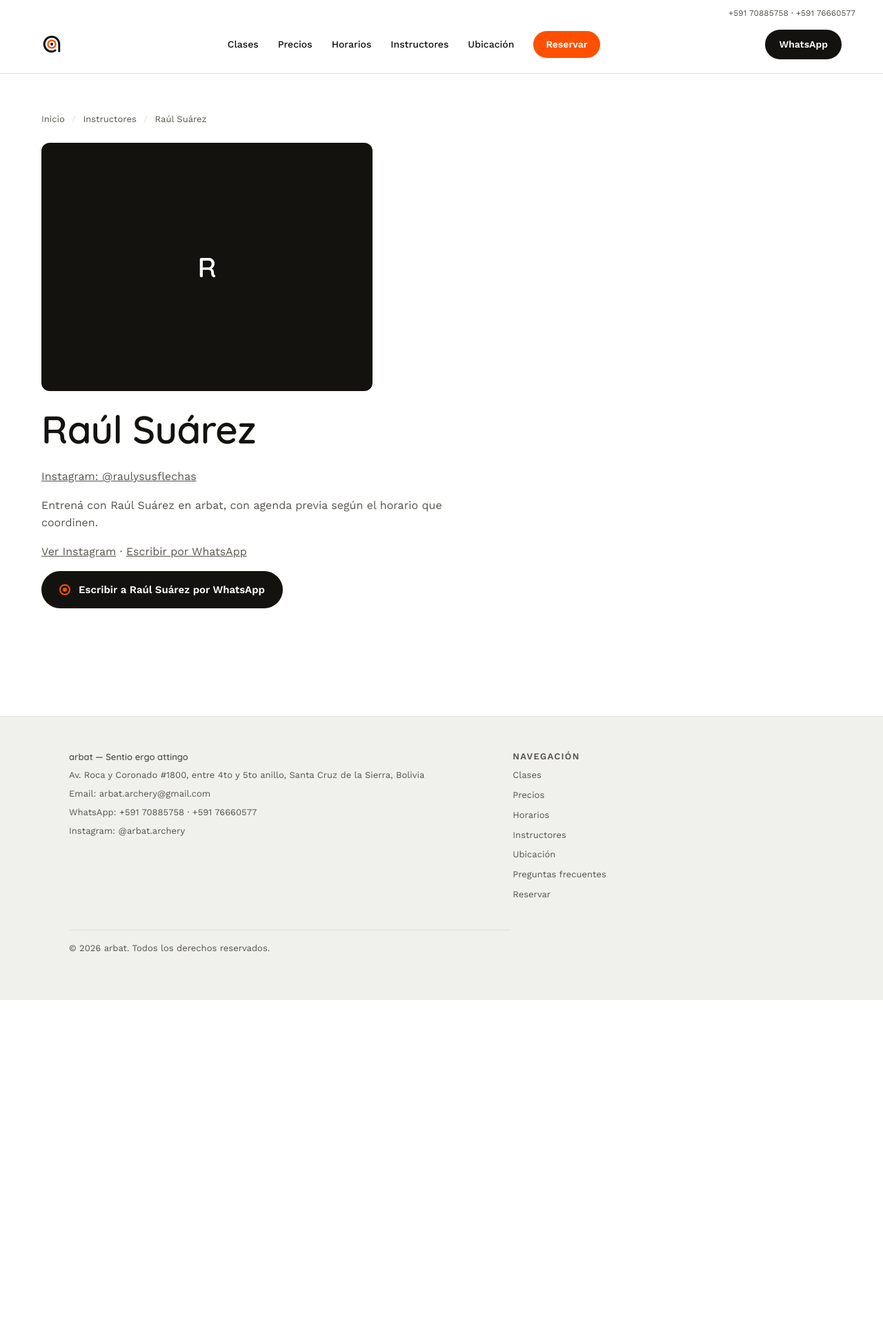
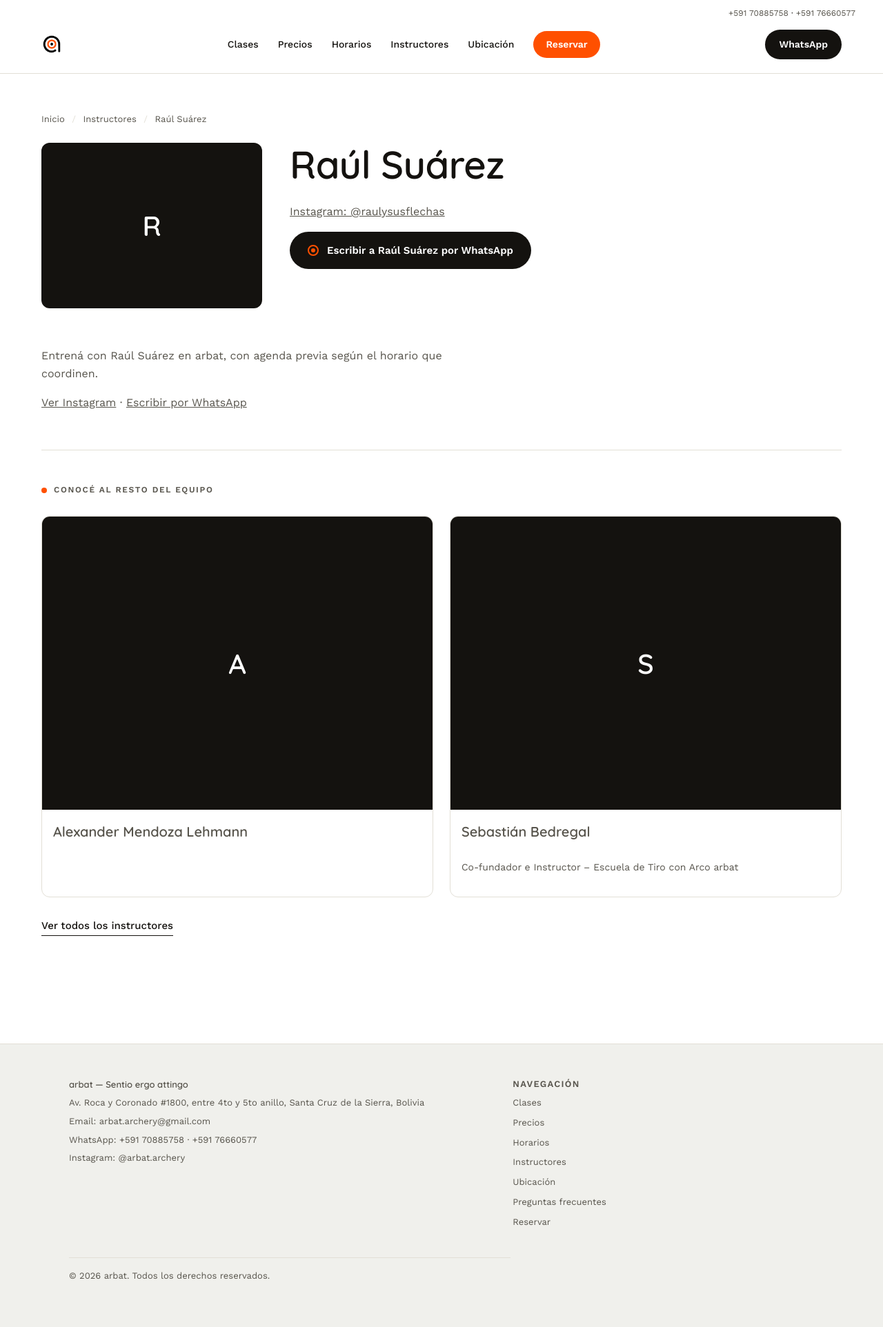
Before and after one commit to asosab/arbat_frontend, a Jekyll site: the page built from _instructores/raul-suarez.md, in a window 1280 px wide. Shown: the whole page at 69% size. Built offline with Jekyll 4.4.1, drawn with Linux system fonts in a browser that asks for light colours; before the commit the page ends 1450 px from its top, so only the background shows below that.

Commit message:
instructores

```diff
--- a/_layouts/instructor.html
+++ b/_layouts/instructor.html
@@ -2,6 +2,7 @@
 layout: default
 ---
 <article class="instructor">
+  <div class="instructor-header">
     <div class="instructor-media">
       {% assign foto_existe = false %}
       {% for f in site.static_files %}{% if f.path == page.foto %}{% assign foto_existe = true %}{% endif %}{% endfor %}
@@ -11,6 +12,7 @@
       <div class="placeholder" aria-hidden="true">{{ page.nombre | slice: 0, 1 }}</div>
       {% endif %}
     </div>
+    <div class="instructor-header-info">
       <h1>{{ page.nombre }}</h1>
       {% if page.rol %}
       <p class="instructor-rol">{{ page.rol }}</p>
@@ -18,11 +20,45 @@
       {% if page.instagram %}
       <p class="instructor-instagram"><a href="https://www.instagram.com/{{ page.instagram }}" target="_blank" rel="noopener">Instagram: @{{ page.instagram }}</a></p>
       {% endif %}
-  {{ content }}
       {% assign wa_numero = page.whatsapp | remove: '+' | remove: ' ' %}
       {% assign wa_mensaje = 'Hola ' | append: page.nombre | append: ', quiero información sobre las clases de tiro con arco en arbat.' | url_encode %}
       <p class="instructor-cta">
         <a class="btn-primary" href="https://wa.me/{{ wa_numero }}?text={{ wa_mensaje }}" target="_blank" rel="noopener"><span class="ring-icon" aria-hidden="true"></span>Escribir a {{ page.nombre }} por WhatsApp</a>
       </p>
+    </div>
+  </div>
+
+  <div class="instructor-bio">
+    {{ content }}
+  </div>
+
+  {% assign otros_instructores = site.instructores | where_exp: "i", "i.url != page.url" %}
+  {% if otros_instructores.size > 0 %}
+  <section class="instructor-otros">
+    <p class="section-label"><span class="dot"></span>Conocé al resto del equipo</p>
+    <div class="grid">
+      {% for i in otros_instructores %}
+      {% assign otra_foto_existe = false %}
+      {% for f in site.static_files %}{% if f.path == i.foto %}{% assign otra_foto_existe = true %}{% endif %}{% endfor %}
+      <a class="card" href="{{ i.url | relative_url }}">
+        <div class="card__media{% unless otra_foto_existe %} card__media--placeholder{% endunless %}">
+          {% if otra_foto_existe %}
+          <img src="{{ i.foto | relative_url }}" alt="Foto de {{ i.nombre }}" loading="lazy">
+          {% else %}
+          {{ i.nombre | slice: 0, 1 }}
+          {% endif %}
+        </div>
+        <div class="card__body">
+          <p class="card__title">{{ i.nombre }}</p>
+          {% if i.rol %}<p class="card__text">{{ i.rol }}</p>{% endif %}
+        </div>
+      </a>
+      {% endfor %}
+    </div>
+    <p class="instructor-otros-ver">
+      <a class="btn-secondary" href="{{ '/#instructores' | relative_url }}">Ver todos los instructores</a>
+    </p>
+  </section>
+  {% endif %}
 </article>
 {% include schema/profile-page.html %}
--- a/assets/css/style.scss
+++ b/assets/css/style.scss
@@ -668,6 +668,13 @@
   flex-direction: column;
   text-decoration: none;
   color: inherit;
+  transition: transform .25s ease, box-shadow .25s ease, border-color .25s ease;
+}
+
+.card:hover {
+  transform: translateY(-3px);
+  box-shadow: 0 12px 24px rgba(20, 18, 15, .08);
+  border-color: var(--diana);
 }
 
 .card__media {
@@ -797,3 +804,64 @@
   border-radius: 16px;
   background: var(--piedra);
 }
+
+// ---------------------------------------------------------------------------
+// Cabecera del perfil (_layouts/instructor.html): foto + nombre/rol/CTA en
+// fila en desktop, para que el WhatsApp quede visible sin scrollear. Apila
+// en mobile con el mismo breakpoint que el resto del sitio.
+// ---------------------------------------------------------------------------
+.instructor-header {
+  display: flex;
+  align-items: flex-start;
+  gap: 40px;
+  margin-bottom: 56px;
+}
+
+.instructor-header .instructor-media {
+  flex: 0 0 320px;
+  max-width: 320px;
+  margin-bottom: 0;
+}
+
+.instructor-header-info {
+  flex: 1;
+  min-width: 260px;
+}
+
+@media (max-width: 720px) {
+  .instructor-header {
+    flex-direction: column;
+    gap: 24px;
+    margin-bottom: 40px;
+  }
+
+  .instructor-header .instructor-media {
+    flex: none;
+    max-width: 100%;
+  }
+}
+
+// Separa la biografía de la sección "Otros instructores" que sigue.
+.instructor-bio {
+  margin-bottom: 56px;
+}
+
+// ---------------------------------------------------------------------------
+// "Otros instructores" al pie del perfil (_layouts/instructor.html).
+// Reutiliza .grid + .card ya usados en el home; borde superior tipo .tile
+// para separarla visualmente de la biografía.
+// ---------------------------------------------------------------------------
+.instructor-otros {
+  border-top: 1px solid var(--borde);
+  padding-top: 48px;
+}
+
+.instructor-otros .grid {
+  margin-bottom: 28px;
+}
+
+@media (max-width: 720px) {
+  .instructor-otros {
+    padding-top: 32px;
+  }
+}
```
Lines whose indentation alone changed are shown as unchanged.
